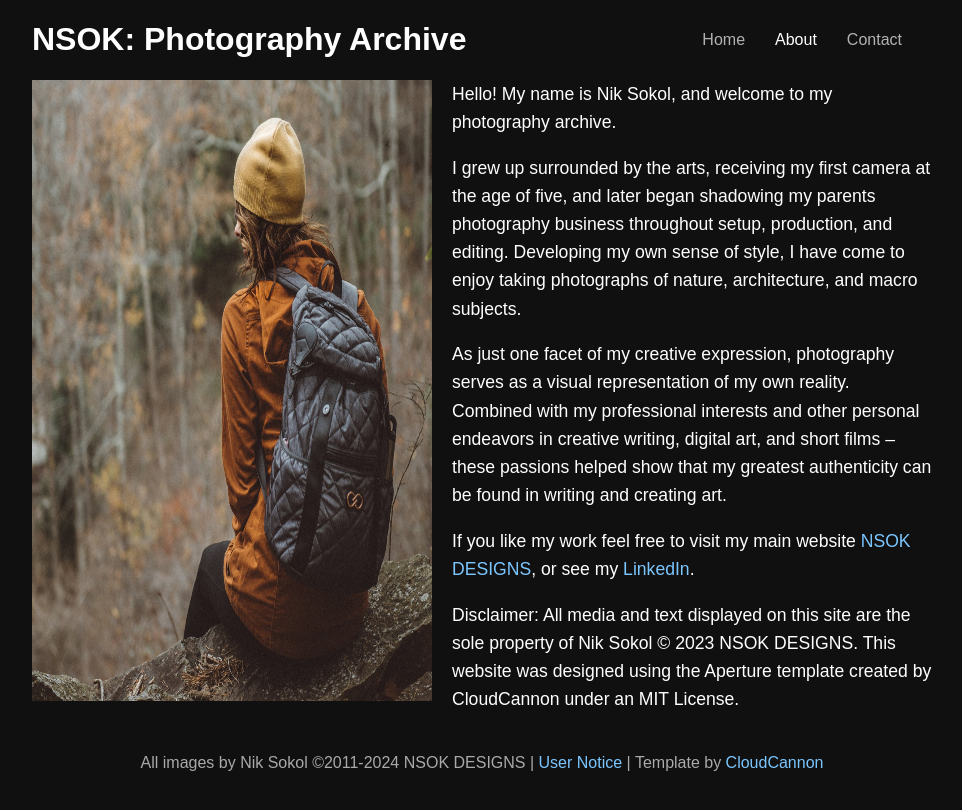
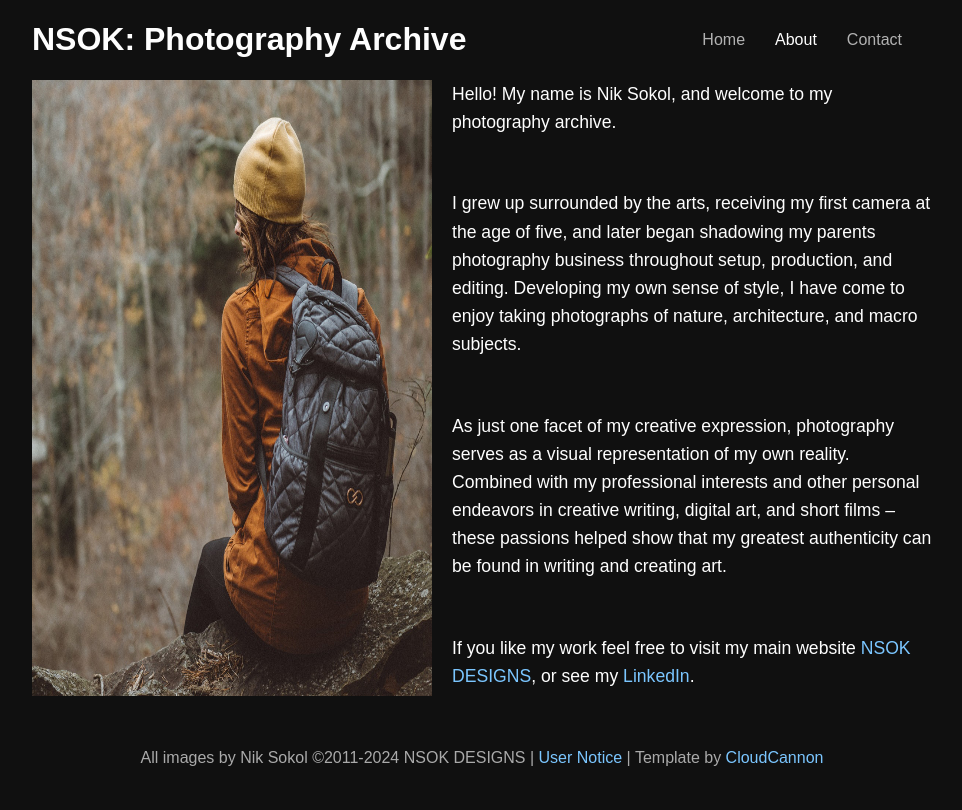
Before and after one commit to nsok1007/photography-archive, a Jekyll site: the page built from about.html, in a window 1280 px wide. Shown: the top 810 px of the page, without its empty margins (158-1120 px from the left). Built offline with Jekyll 4.4.1, drawn with Linux system fonts in a browser that asks for light colours.

Commit message:
Update about.html
Adjusted styling and added breaks between paragraphs

```diff
--- a/about.html
+++ b/about.html
@@ -5,17 +5,15 @@
 <div class="split-content">
 	<div class="side-content">
 		<div class="editable">
-			<p>Hello! My name is Nik Sokol, and welcome to my photography archive.</p>
+			<p>Hello! My name is Nik Sokol, and welcome to my photography archive.</p><br>
 			<p>I grew up surrounded by the arts, receiving my first camera at the age of five, and later began shadowing my parents
 			photography business throughout setup, production, and editing. Developing my own sense of style, I have come to enjoy
-			taking photographs of nature, architecture, and macro subjects.</p>
+			taking photographs of nature, architecture, and macro subjects.</p><br>
 			<p>As just one facet of my creative expression, photography serves as a visual representation of my own reality. Combined
 			with my professional interests and other personal endeavors in creative writing, digital art, and short films – these passions helped
-			show that my greatest authenticity can be found in writing and creating art.</p>
+			show that my greatest authenticity can be found in writing and creating art.</p> <br>
 			<p>If you like my work feel free to visit my main website <a href="https://www.nsokdesigns.com">NSOK DESIGNS</a>, or see my
-			<a href="https://www.linkedin.com/in/sokol1007/">LinkedIn</a>.</p>
-			<p>Disclaimer: All media and text displayed on this site are the sole property of Nik Sokol © 2023 NSOK DESIGNS. This website was
-			designed using the Aperture template created by CloudCannon under an MIT License.</p>
+			<a href="https://www.linkedin.com/in/sokol1007/">LinkedIn</a>.</p><br>
 		</div>
 	</div>
 
```
